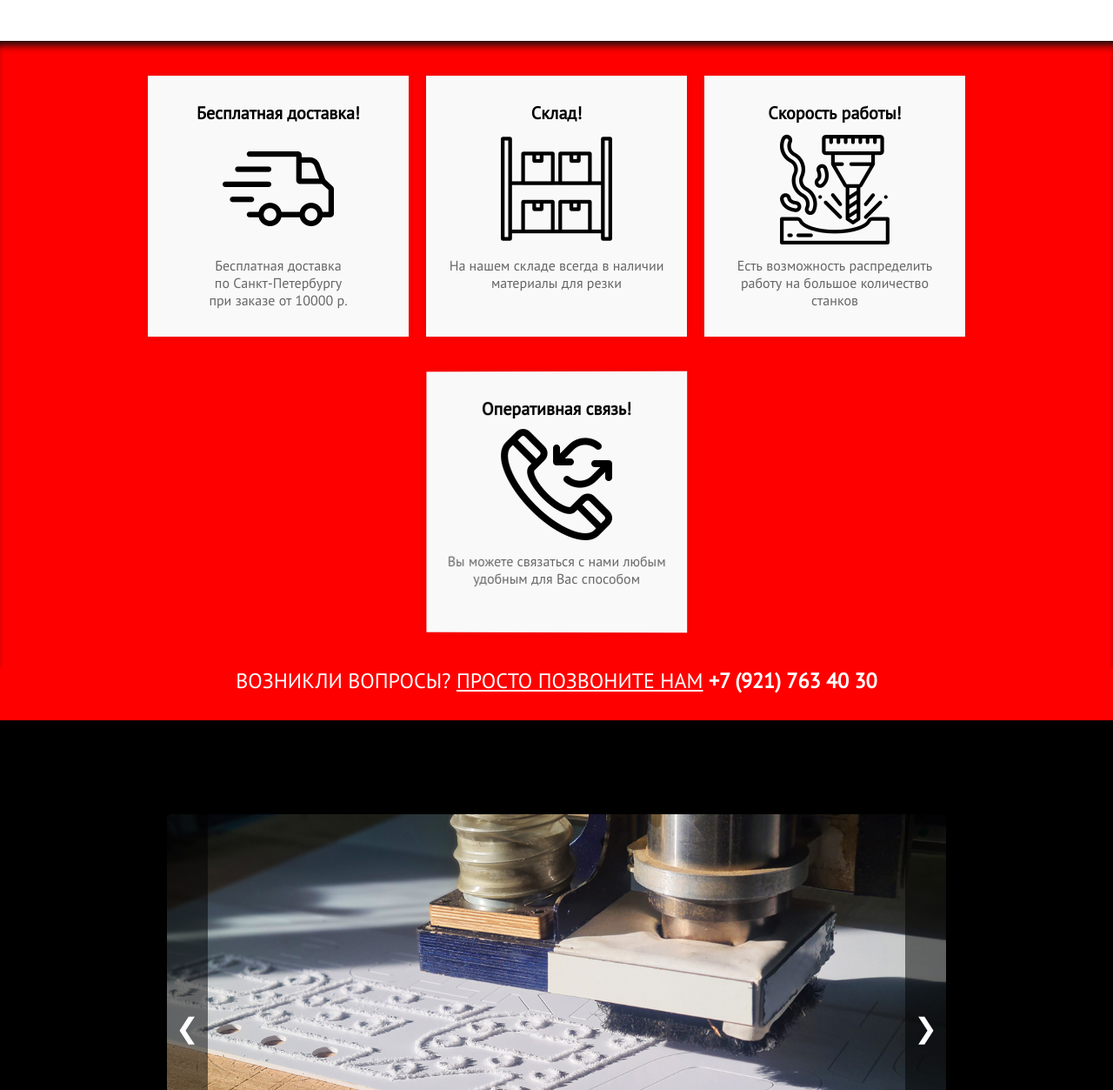
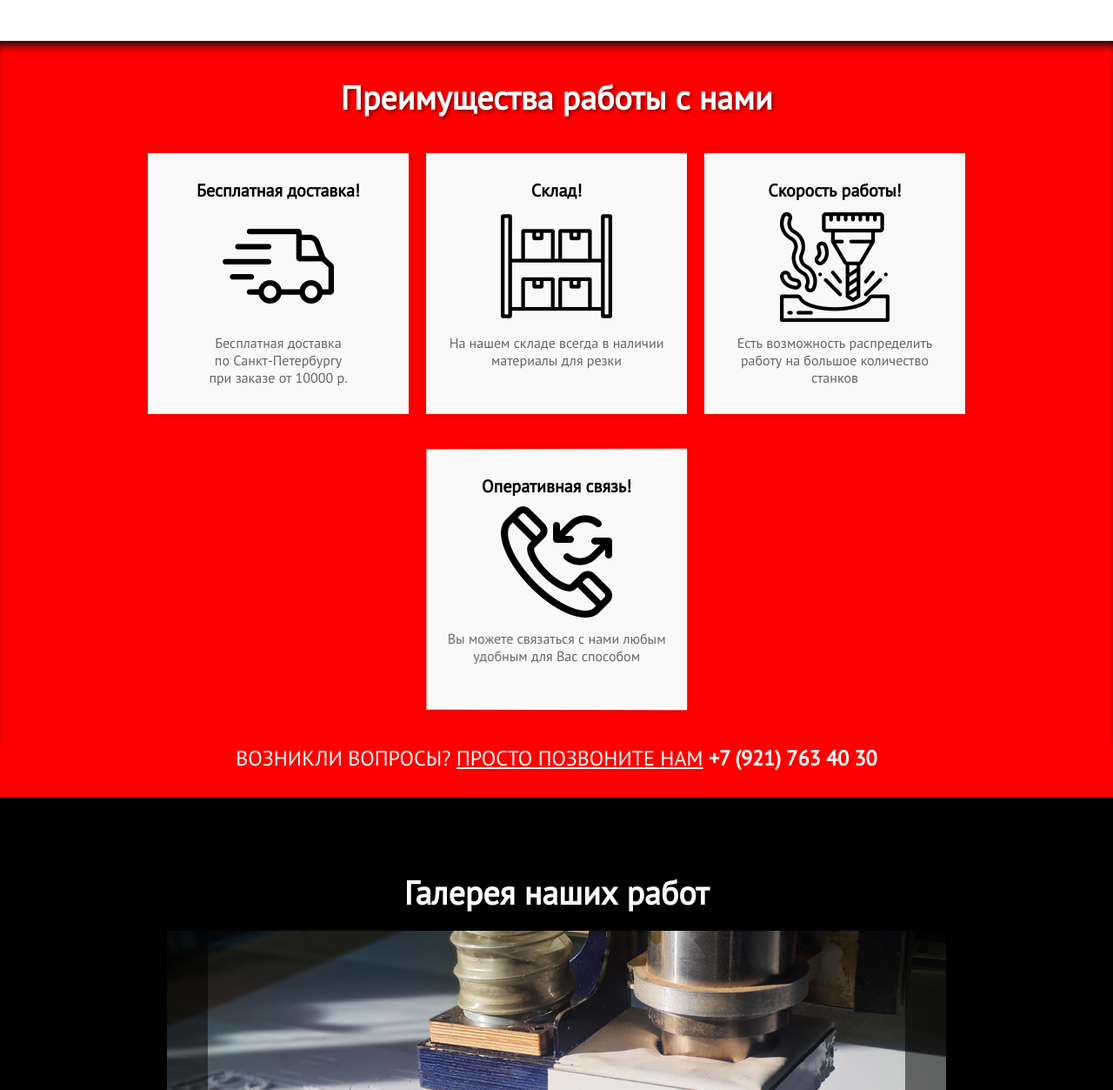
Before and after one commit to Anieffects/frez-adm1, a plain HTML site: page index.html in a window 1280 px wide. Shown: the part 5267-6520 px from the top of the page at 87% size. Drawn offline with nearby package versions, Linux system fonts and the light colour scheme.

Commit message:
Add files via upload

```diff
--- a/index.html
+++ b/index.html
@@ -130,7 +130,11 @@
 </div>
 
 	<div class="stages-container">
+	 <div class="advantages-title-container">
+        <h2 class="advantages-title" data-aos="fade-down">Преимущества работы с нами</h2>
+    </div>
 
+    <div class="stages-wrapper">
     <div class="stage" data-aos="flip-left" data-aos-delay="500" data-aos-once="true">
        		<h3 class="stage-title">Бесплатная доставка!</h3>
         <img src="images/icons/2.png" alt="Иконка 4" class="stage-icon">
@@ -154,11 +158,15 @@
 
     </div>
 </div>
+</div>
 
 	<div class="questions-container">
     <p><span>Возникли вопросы? <u>Просто позвоните нам</u></span> <strong>+7 (921) 763 40 30</strong></p>
 </div>
+
 <div class="slider-container1">
+	<div class="slider-content">
+        <h2 class="slider-title"  data-aos="fade-down">Галерея наших работ</h2>
 <div class="slider1" data-aos="flip-down">
     <div class="slides1">
         <div class="slide1"><img src="images/Untitled-1.jpg" alt="Серийное производство деталей"></div>
@@ -173,7 +181,7 @@
 
 
 </div>
-
+	 </div>
 </div>
  <div class="article3-container" data-aos="fade">
     <h2 class="article3-title">Полезные статьи:</h2>
--- a/styles.css
+++ b/styles.css
@@ -326,20 +326,30 @@ nav ul li a img {
 }
 
 .slider-container1 {
-	 background-color: black;
+    background-color: black;
     display: flex;
     justify-content: center;
     align-items: center;
-    height: 90vh; /* Минимальная высота контейнера равна высоте окна просмотра */
-	width: 100%;
-	text-align: center;
+    height: 90vh;
+    width: 100%;
+    text-align: center;
 }
 
+.slider-content {
+    width: 70%; /* Определите ширину содержимого слайдера */
+    text-align: center;
+}
+
+.slider-title {
+    color: white;
+    font-size: 38px;
+    margin-bottom: 20px; /* Отступ снизу, чтобы создать пространство между заголовком и слайдером */
+	padding-top: 20px;
+}
 
 .slider1 {
     border-radius: 5px;
-    width: 70%;
-    position: relative;
+    width: 100%;
     overflow: hidden;
     display: flex;
     align-items: center;
@@ -759,16 +769,29 @@ input {
 
 
 .stages-container {
+    box-shadow: inset 0 10px 10px -5px #101010;
+    padding: 20px;
+    background-color: red;
+    text-align: center; /* Выравнивание текста по центру */
+}
+.advantages-title-container {
+    text-align: center; /* Выравнивание текста по центру */
+    margin-bottom: 20px; /* Отступ от заголовка до первого преимущества */
+	padding-top: 20px;
+}
 
+.advantages-title {
+    font-size: 38px;
+    color: white;
+    text-shadow: 2px 2px 4px rgba(0, 0, 0, 0.5); /* Тень текста */
+}
+
+.stages-wrapper {
     display: flex;
-	align-items: center;
+    align-items: center;
     justify-content: space-around;
-        box-shadow: inset 0 10px 10px -5px #101010;
     flex-wrap: wrap;
-    padding: 20px;
-	background-color: red;
-	  justify-content: center; /* Изменено */
-
+    justify-content: center;
 }
 
 .stage {
```
